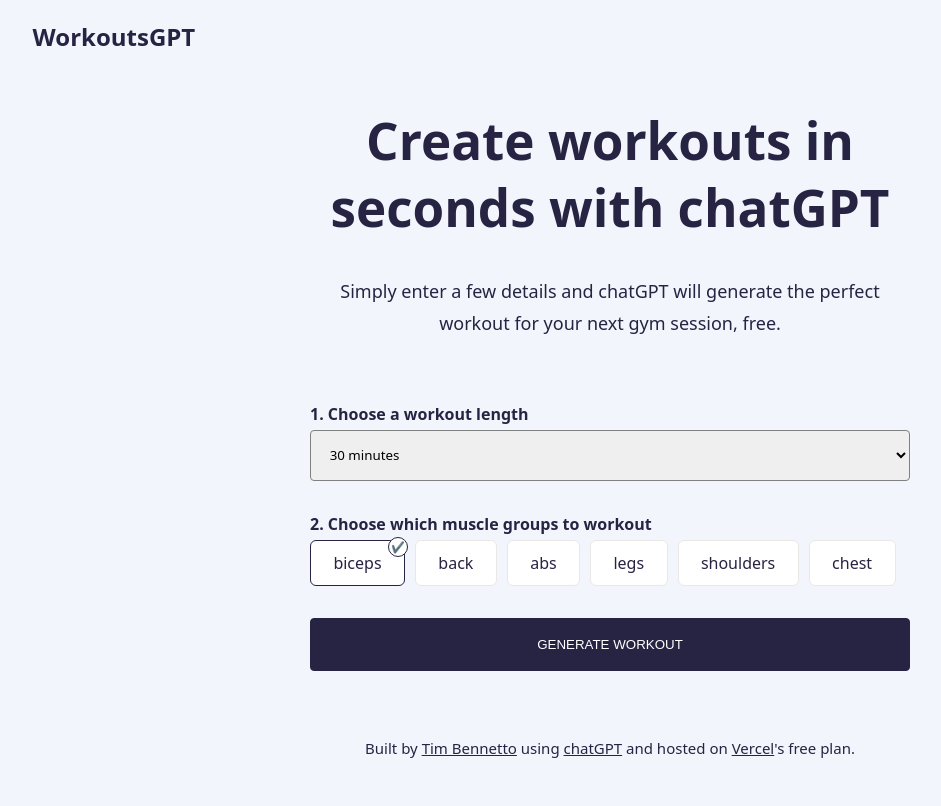
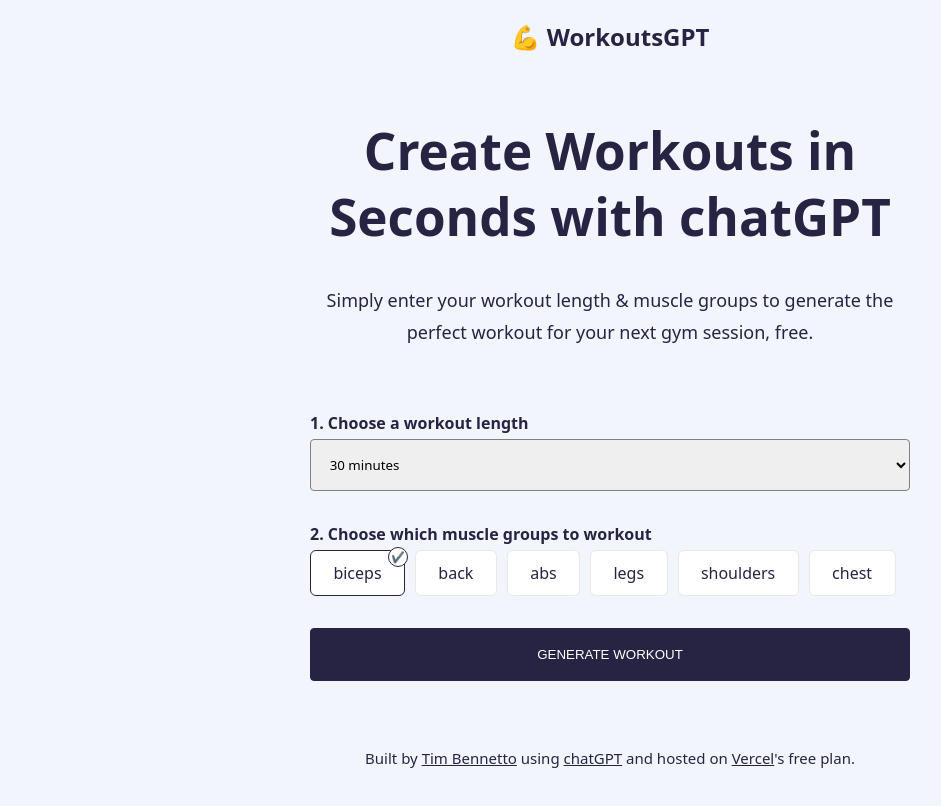
Before and after one commit to timb-103/workoutsGPT, a Nuxt app: page / in a window 1280 px wide. Shown: the top 806 px of the page, without its empty margins (30-971 px from the left). Built offline with nearby package versions, Linux system fonts and the light colour scheme.

Commit message:
Changed some text.

```diff
--- a/app.vue
+++ b/app.vue
@@ -2,13 +2,13 @@
   <div class="wrapper">
     <!-- Nav -->
     <nav class="center">
-      <h2>WorkoutsGPT</h2>
+      <h2>💪 WorkoutsGPT</h2>
     </nav>
 
     <!-- Header -->
     <header class="center">
-      <h1>Create workouts in seconds with chatGPT</h1>
-      <p>Simply enter a few details and chatGPT will generate the perfect workout for your next gym session, free.</p>
+      <h1>Create Workouts in Seconds with chatGPT</h1>
+      <p>Simply enter your workout length & muscle groups to generate the perfect workout for your next gym session, free.</p>
     </header>
 
     <!-- Generator -->
@@ -65,7 +65,7 @@
   </div>
 </template>
 <script setup lang="ts">
-useHead({ title: 'WorksoutsGPT - Create workouts in seconds with chatGPT' })
+useHead({ title: 'WorksoutsGPT - Create Workouts in Seconds with chatGPT' })
 
 const loading = ref(false)
 
@@ -110,17 +110,10 @@
 }
 </script>
 <style scoped>
-/* Nav */
-nav {
-  display: flex;
-  justify-content: space-between;
-  align-items: center;
-}
-
 /* Header */
 header {
   max-width: 600px;
-  margin: auto;
+  margin: 4em auto auto auto;
 }
 
 /* Generator */
```
